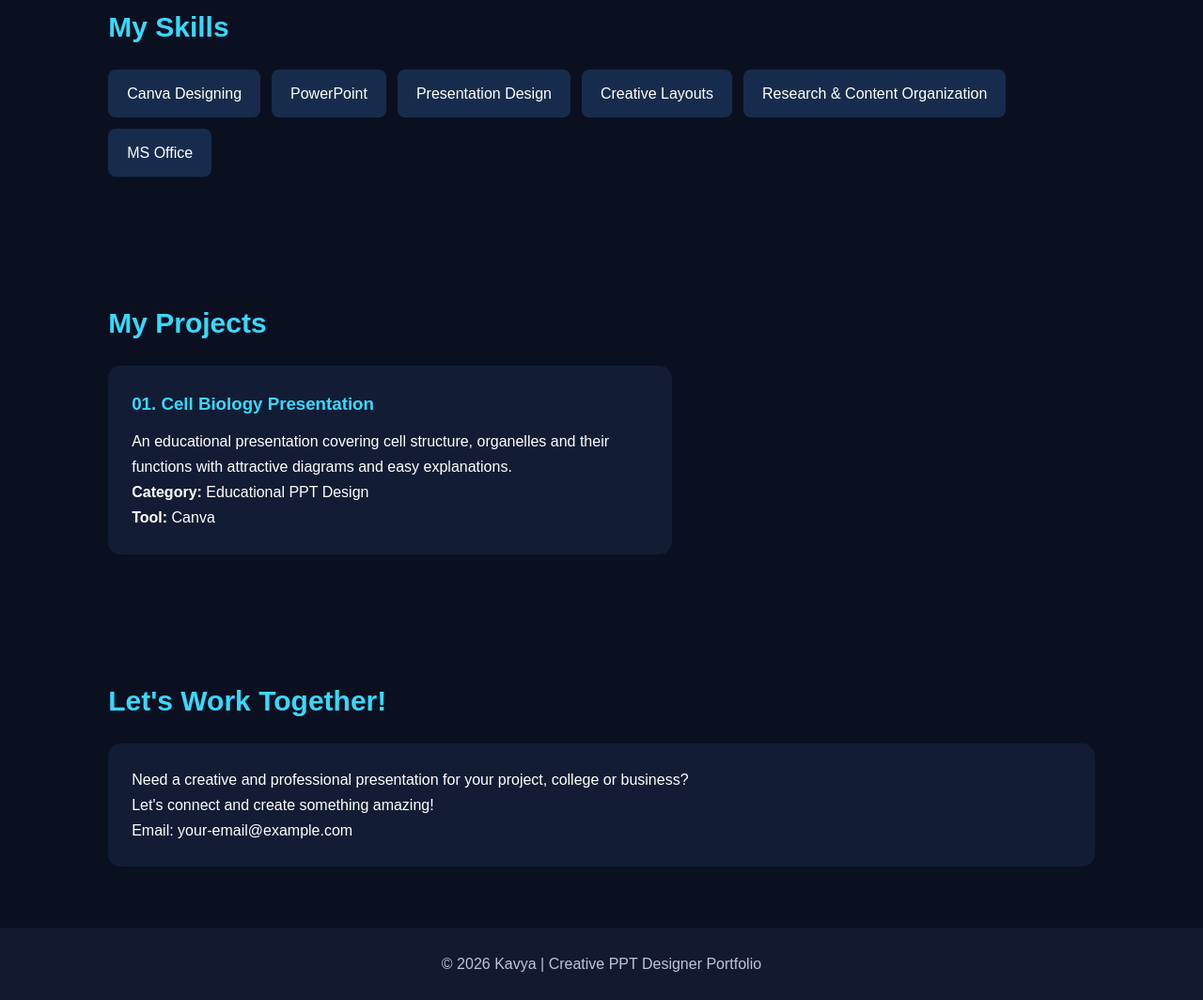
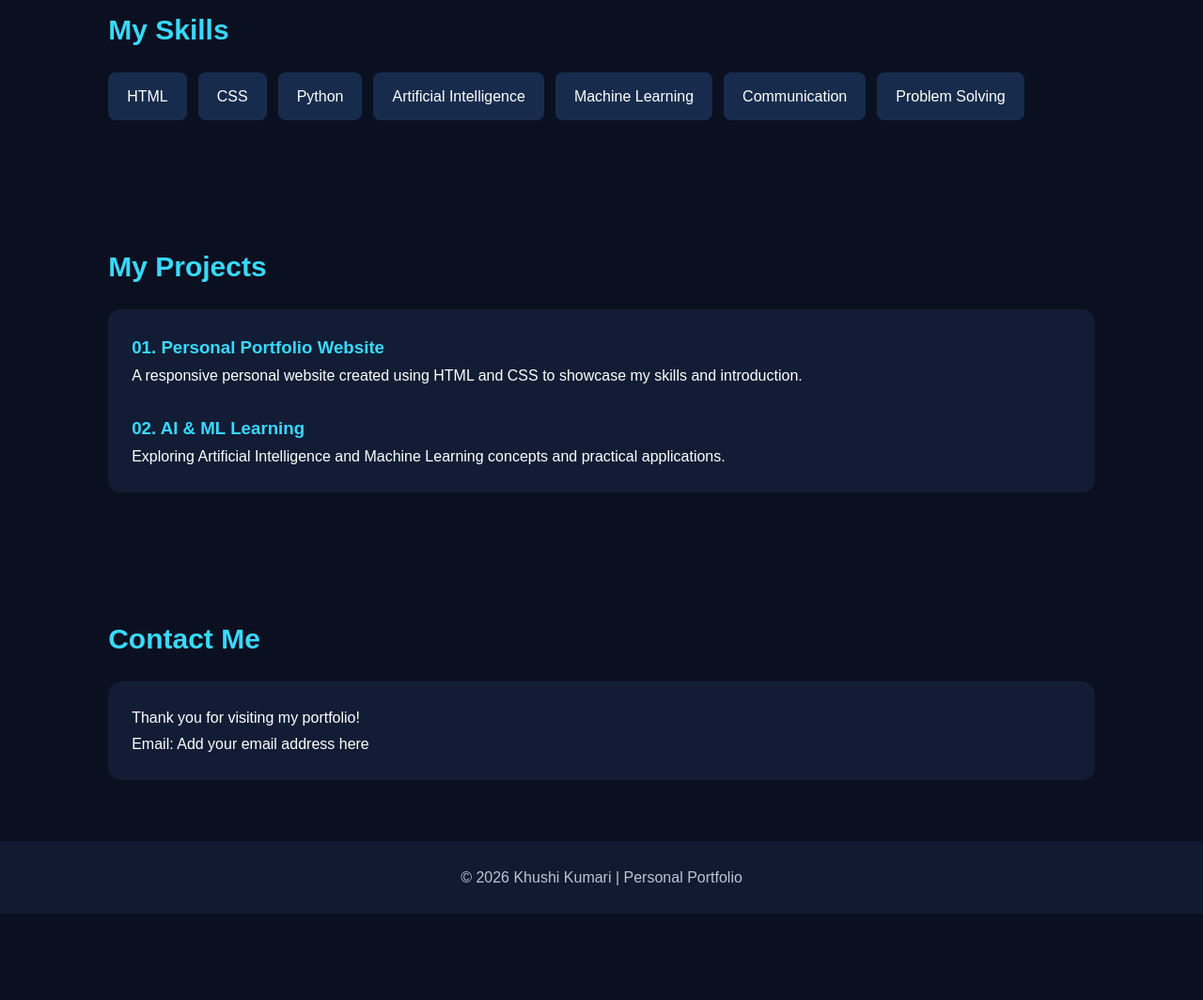
Before and after one commit to khushikri2388-collab/my-portfolio, a plain HTML site: page index.html in a window 1280 px wide. Shown: the part 991-2055 px from the top of the page at 94% size. After the commit the page ends 1963 px from the top, so only its background shows below. Drawn offline with Linux system fonts and the light colour scheme.

Commit message:
Update index.html

```diff
--- a/index.html
+++ b/index.html
@@ -3,26 +3,25 @@
 <head>
 <meta charset="UTF-8">
 <meta name="viewport" content="width=device-width, initial-scale=1.0">
-<title>Kavya | PPT Designer Portfolio</title>
+<title>Khushi Kumari | My Portfolio</title>
 <style>
 *{margin:0;padding:0;box-sizing:border-box}
-body{font-family:Arial,sans-serif;background:#0b1020;color:#fff;line-height:1.7}
+body{font-family:Arial,sans-serif;background:#0b1020;color:white;line-height:1.7}
 header{padding:22px 8%;display:flex;justify-content:space-between;align-items:center;background:#111a30}
-.logo{font-size:26px;color:#38d9ff;font-weight:bold}
-nav a{color:white;text-decoration:none;margin-left:18px;font-size:14px}
+.logo{font-size:25px;color:#38d9ff;font-weight:bold}
+nav a{color:white;text-decoration:none;margin-left:16px}
 .hero{padding:100px 9%;background:linear-gradient(120deg,#101b3b,#123d70)}
 .hero h1{font-size:48px;line-height:1.2;margin:20px 0}
 .hero h1 span{color:#38d9ff}
 .hero p{max-width:600px;color:#d4dbea;margin-bottom:25px}
-.tag{color:#38d9ff;letter-spacing:3px;font-size:13px}
+.tag{color:#38d9ff;letter-spacing:3px}
 .btn{display:inline-block;background:#38d9ff;color:#071426;padding:12px 24px;border-radius:8px;text-decoration:none;font-weight:bold}
 section{padding:65px 9%}
 h2{font-size:30px;margin-bottom:20px;color:#38d9ff}
-.about,.project{background:#121d35;padding:25px;border-radius:14px;margin-top:15px}
+.card{background:#121d35;padding:25px;border-radius:14px;margin-top:15px}
 .skills{display:flex;flex-wrap:wrap;gap:12px}
 .skills span{background:#172c4c;padding:12px 20px;border-radius:8px}
-.project{max-width:600px}
-.project h3{color:#38d9ff;margin-bottom:10px}
+.project h3{color:#38d9ff}
 footer{text-align:center;padding:25px;background:#111a30;color:#b9c6d9}
 @media(max-width:600px){
 header{flex-direction:column;gap:12px}
@@ -32,9 +31,8 @@ nav a{margin:5px;font-size:12px}
 </style>
 </head>
 <body>
-
 <header>
-<div class="logo">KAVYA.</div>
+<div class="logo">KHUSHI.</div>
 <nav>
 <a href="#home">Home</a>
 <a href="#about">About</a>
@@ -45,54 +43,54 @@ nav a{margin:5px;font-size:12px}
 </header>
 
 <div class="hero" id="home">
-<div class="tag">CREATIVE PPT DESIGNER</div>
-<h1>Hi, I'm <span>Kavya</span><br>Presentation Designer</h1>
-<p>I create attractive, professional and creative PowerPoint presentations that make ideas simple, clear and beautiful.</p>
-<a href="#projects" class="btn">Explore My Work ↗</a>
+<div class="tag">WELCOME TO MY PORTFOLIO</div>
+<h1>Hi, I'm <span>Khushi Kumari</span><br>B.Tech CSE Student</h1>
+<p>I'm passionate about technology, coding and Artificial Intelligence. Welcome to my personal portfolio website!</p>
+<a href="#projects" class="btn">Explore My Work</a>
 </div>
 
 <section id="about">
 <h2>About Me</h2>
-<div class="about">
-<p>Hello! I'm Kavya, a B.Tech Biotechnology student and a creative presentation designer. I enjoy designing educational, academic and professional presentations using Canva and PowerPoint.</p>
-<p>My goal is to turn complex ideas into simple and visually appealing slides.</p>
+<div class="card">
+<p>Hello! I'm Khushi Kumari, a B.Tech Computer Science Engineering student specializing in Artificial Intelligence and Machine Learning (AI/ML).</p>
+<p>I love learning new technologies, solving problems and developing creative digital projects.</p>
 </div>
 </section>
 
 <section id="skills">
 <h2>My Skills</h2>
 <div class="skills">
-<span>Canva Designing</span>
-<span>PowerPoint</span>
-<span>Presentation Design</span>
-<span>Creative Layouts</span>
-<span>Research & Content Organization</span>
-<span>MS Office</span>
+<span>HTML</span>
+<span>CSS</span>
+<span>Python</span>
+<span>Artificial Intelligence</span>
+<span>Machine Learning</span>
+<span>Communication</span>
+<span>Problem Solving</span>
 </div>
 </section>
 
 <section id="projects">
 <h2>My Projects</h2>
-<div class="project">
-<h3>01. Cell Biology Presentation</h3>
-<p>An educational presentation covering cell structure, organelles and their functions with attractive diagrams and easy explanations.</p>
-<p><strong>Category:</strong> Educational PPT Design</p>
-<p><strong>Tool:</strong> Canva</p>
+<div class="card project">
+<h3>01. Personal Portfolio Website</h3>
+<p>A responsive personal website created using HTML and CSS to showcase my skills and introduction.</p>
+<br>
+<h3>02. AI & ML Learning</h3>
+<p>Exploring Artificial Intelligence and Machine Learning concepts and practical applications.</p>
 </div>
 </section>
 
 <section id="contact">
-<h2>Let's Work Together!</h2>
-<div class="about">
-<p>Need a creative and professional presentation for your project, college or business?</p>
-<p>Let's connect and create something amazing!</p>
-<p>Email: your-email@example.com</p>
+<h2>Contact Me</h2>
+<div class="card">
+<p>Thank you for visiting my portfolio!</p>
+<p>Email: Add your email address here</p>
 </div>
 </section>
 
 <footer>
-<p>© 2026 Kavya | Creative PPT Designer Portfolio</p>
+<p>© 2026 Khushi Kumari | Personal Portfolio</p>
 </footer>
-
 </body>
 </html>
```
